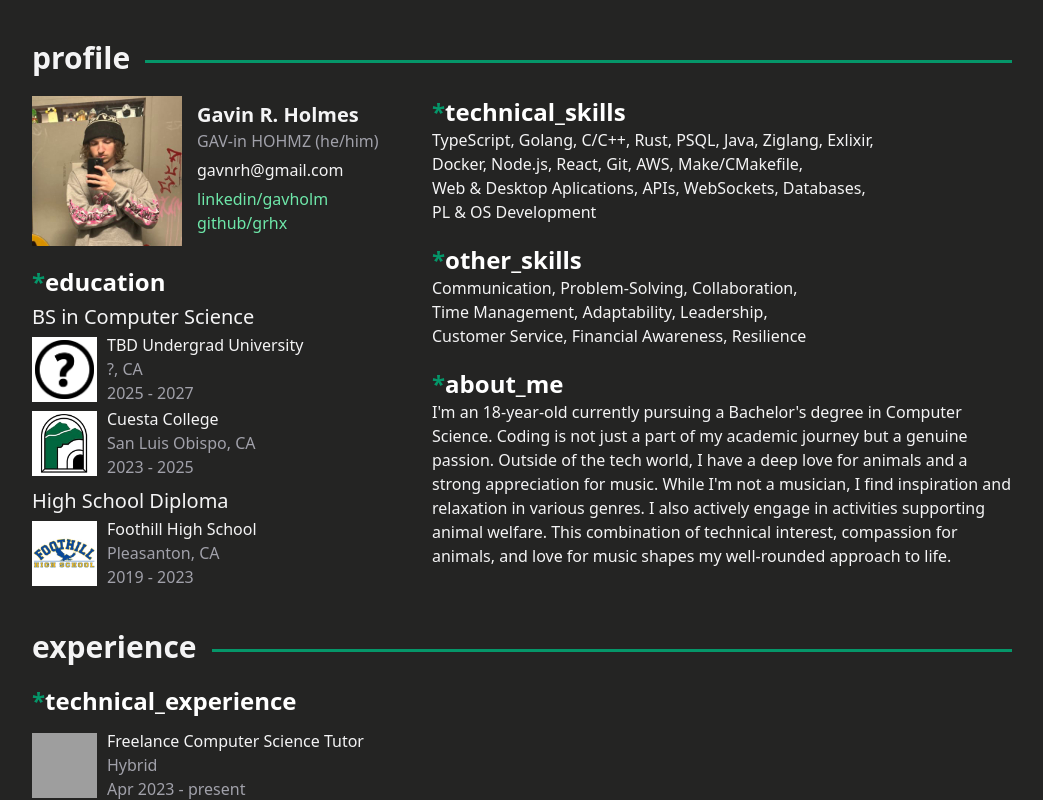
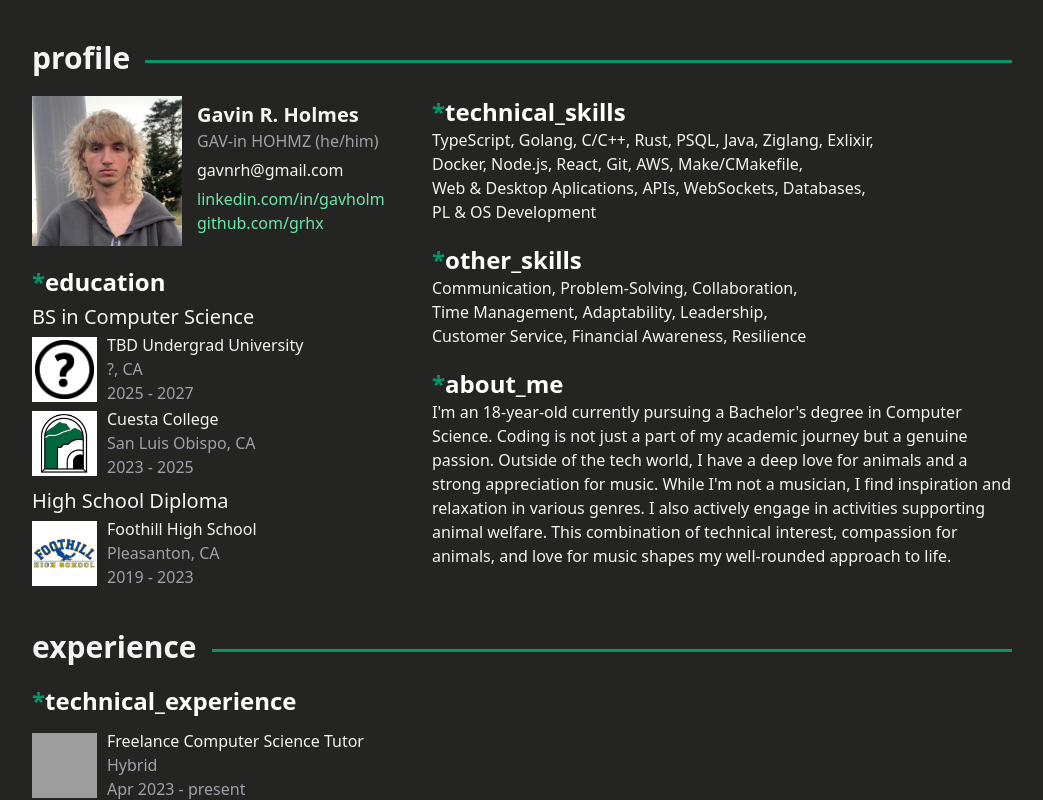
Before and after one commit to gavrh/gav.codes, a React (Create React App) app: page /1 in a window 1280 px wide. Shown: the whole page, without its empty margins (118-1161 px from the left). Built offline with nearby package versions, Linux system fonts and the light colour scheme; grey boxes are pictures that could not be loaded.

Commit message:
pfp change

```diff
--- a/src/app/WebApp.tsx
+++ b/src/app/WebApp.tsx
@@ -46,13 +46,13 @@ export default function WebApp({ _props }: any) {
                         <div className='flex flex-col md:flex-row'>
                             <div className='flex flex-col min-w-[400px]'>
                                 <div className='flex'>
-                                    <img className='w-[150px] h-[150px] mr-[15px]' src={Me} />
+                                    <img className='w-[150px] h-[150px] mr-[15px] object-scale-down' src={Me} />
                                     <div className='child:mb-[5px]'>
                                         <h1 className='font-semibold text-xl mt-[10px] leading-[18px]'>Gavin R. Holmes</h1>
                                         <h1 className='text-zinc-400'>GAV-in HOHMZ (he/him)</h1>
                                         <h1>gavnrh@gmail.com</h1>
-                                        <a href='https://linkedin.com/in/gavholm' target='_blank'>linkedin/gavholm</a><br/>
-                                        <a href='https://github.com/grhx' target='_blank'>github/grhx</a>
+                                        <a href='https://linkedin.com/in/gavholm' target='_blank'>linkedin.com/in/gavholm</a><br/>
+                                        <a href='https://github.com/grhx' target='_blank'>github.com/grhx</a>
                                     </div>
                                 </div>
 
```
Also changed, not shown: src/app/me.jpg.
